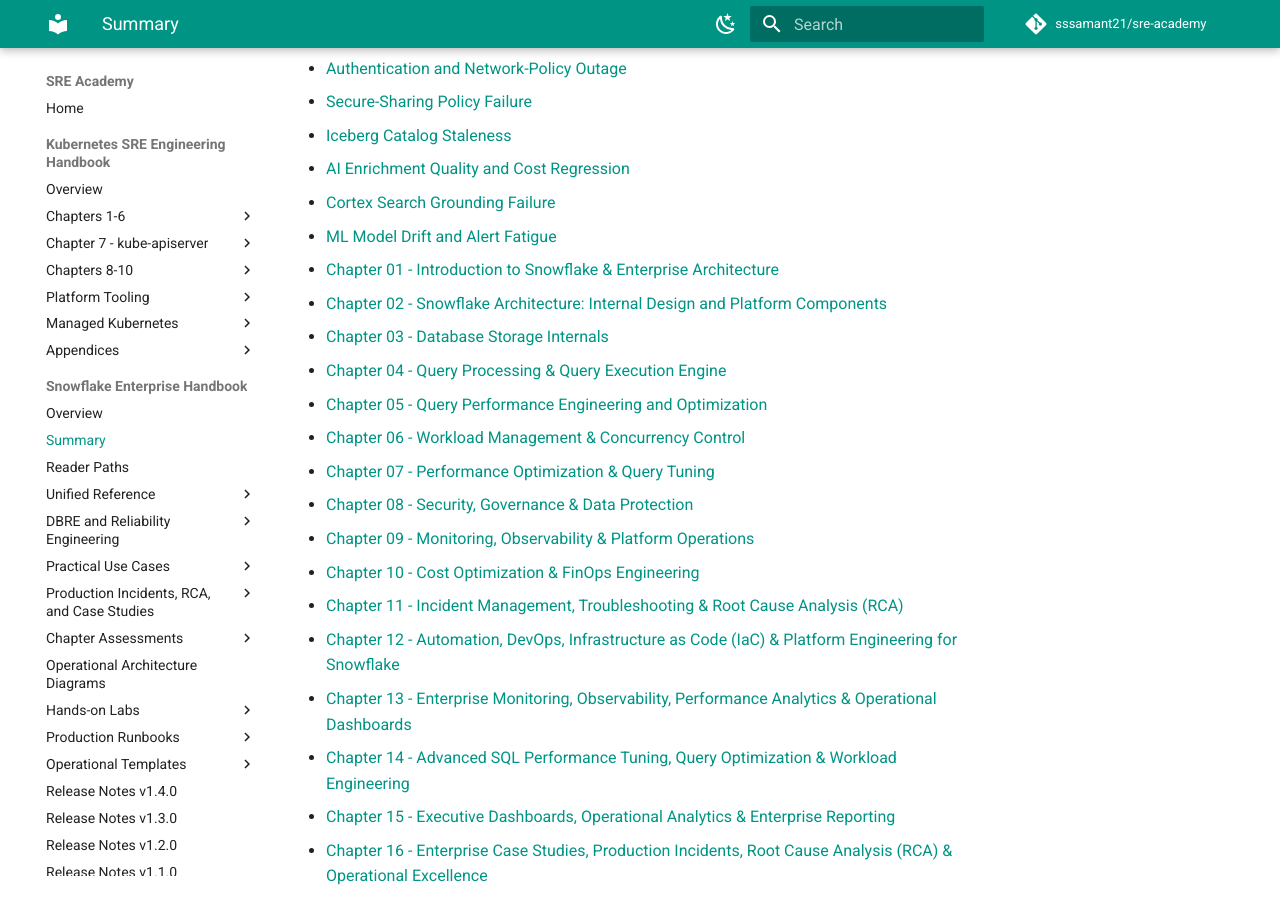
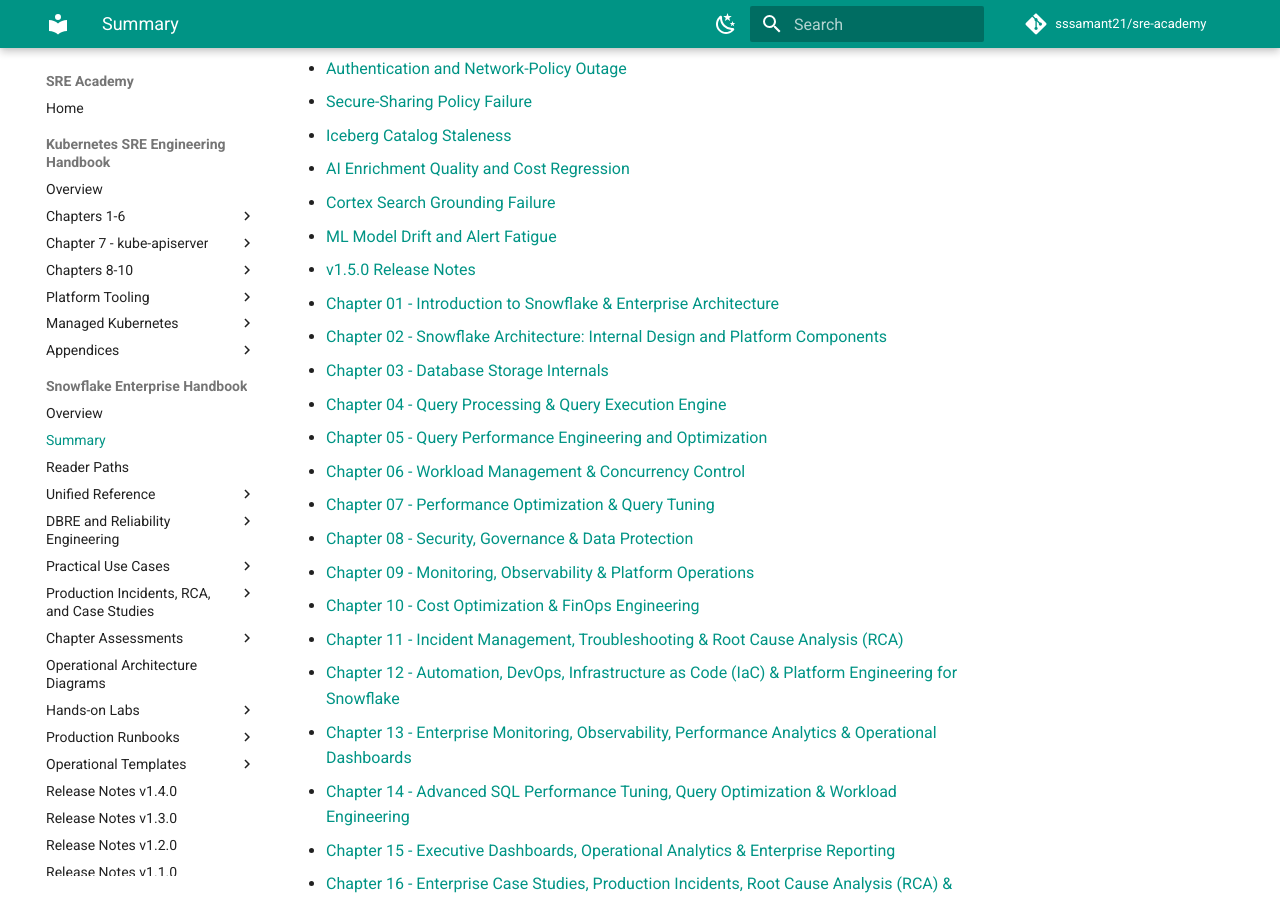
Before and after one commit to sssamant21/sre-academy, an MkDocs documentation site: the page built from docs/books/snowflake/summary.md, in a window 1280 px wide and 900 px high, scrolled down 2106 px. Built offline with MkDocs 1.6.1 and Material for MkDocs 9.7.7, drawn with Linux system fonts in a browser that asks for light colours; comment, search, counter and statistics services are not loaded.

Commit message:
docs(snowflake): prepare v1.5.0 production release

```diff
--- a/docs/books/snowflake/summary.md
+++ b/docs/books/snowflake/summary.md
@@ -65,6 +65,7 @@
 - [AI Enrichment Quality and Cost Regression](incidents/ai-enrichment-regression.md)
 - [Cortex Search Grounding Failure](incidents/cortex-search-grounding.md)
 - [ML Model Drift and Alert Fatigue](incidents/ml-model-drift.md)
+- [v1.5.0 Release Notes](RELEASE_NOTES_v1.5.0.md)
 
 - [Chapter 01 - Introduction to Snowflake & Enterprise Architecture](chapter-01/README.md)
 - [Chapter 02 - Snowflake Architecture: Internal Design and Platform Components](chapter-02/README.md)
```
